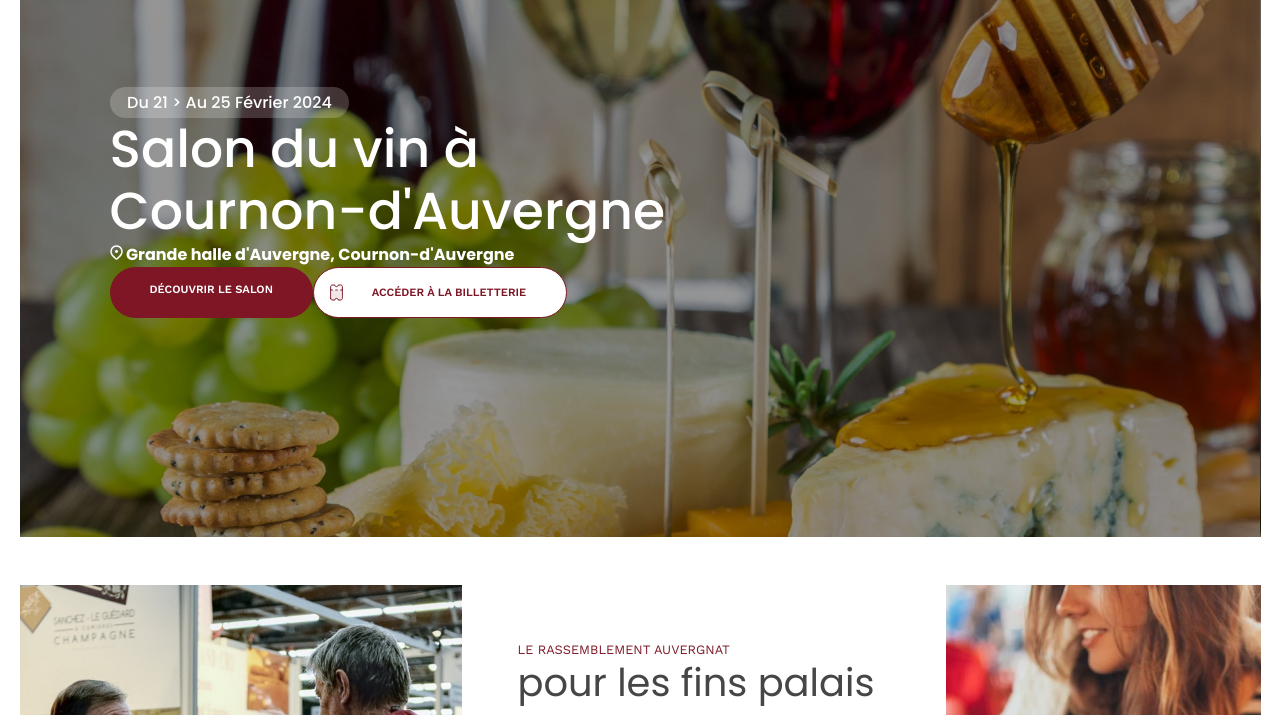
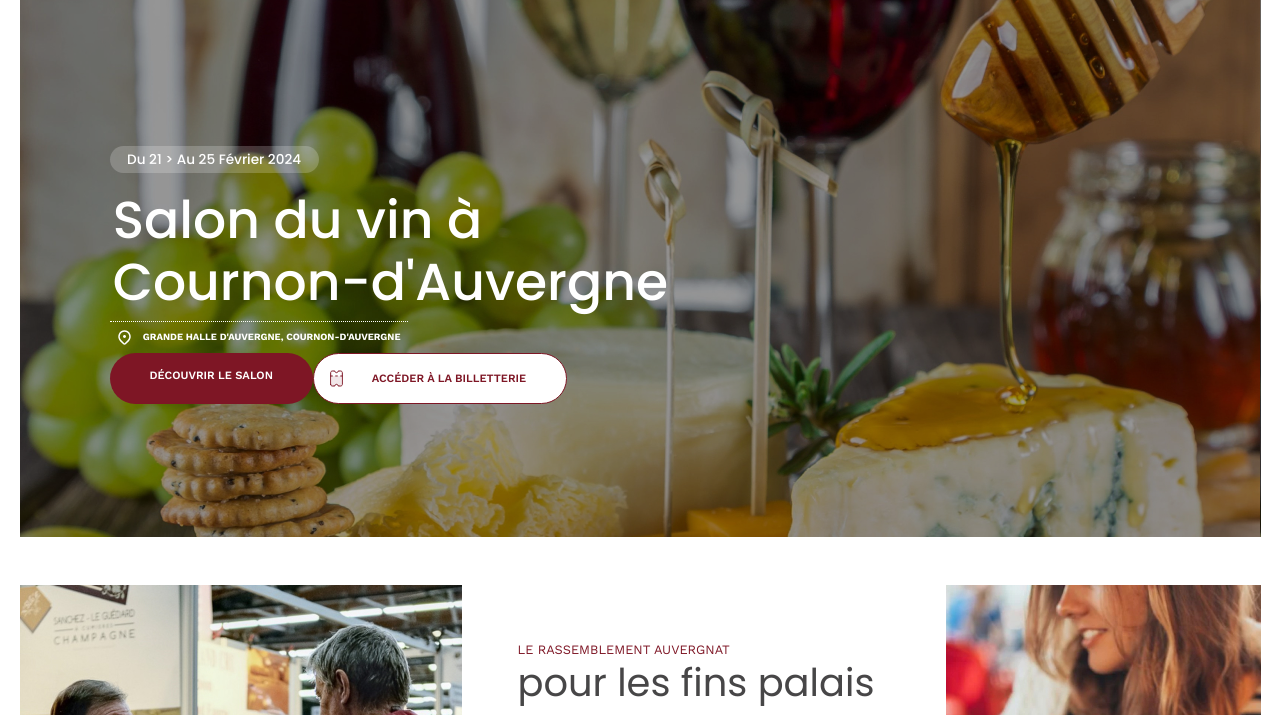
Before and after one commit to Balidriss/Human-Booster, a plain HTML site: page index.html in a window 1280 px wide. Shown: the part 85-800 px from the top of the page. Drawn offline with nearby package versions, Linux system fonts and the light colour scheme.

Commit message:
going for flex on "carousel article" in order de center verticaly,   styling carousel

```diff
--- a/style.css
+++ b/style.css
@@ -106,7 +106,8 @@ nav,
 .cta,
 label[for="email"],
 td:last-child p,
-footer li {
+footer li,
+.carousel-text p:last-of-type {
     font-family: var(--fontUppercase);
     text-transform: uppercase;
 }
@@ -348,6 +349,7 @@ h1 {
     font-weight: 500;
     text-transform: none;
     line-height: 3.875rem;
+    margin: 0.5rem 0.2rem;
 }
 
 .cta-carousel {
@@ -356,7 +358,8 @@ h1 {
 }
 
 #section-carousel article {
-
+    display: flex;
+    align-items: center;
     position: relative;
     overflow: hidden;
     padding: 0;
@@ -365,7 +368,8 @@ h1 {
 
 #section-carousel .carousel-text {
 
-    margin: 5rem;
+
+    margin-left: 5rem;
     position: absolute;
     z-index: 1;
     padding: 10px;
@@ -384,11 +388,25 @@ h1 {
 
 .carousel-text p:first-of-type {
     font-weight: 500;
-
+    font-size: 0.85rem;
     background-color: var(--bgDates);
     padding: 0.2rem 1.1rem;
+    margin: 1rem 0;
     border-radius: 2rem;
     width: fit-content;
+}
+
+.carousel-text p:last-of-type {
+    font-size: 0.6rem;
+    padding: 0.5rem;
+    width: fit-content;
+    border-top: dotted 1px var(--primaryColorLight);
+
+}
+
+.carousel-text p:last-of-type img {
+    vertical-align: middle;
+    margin-right: 1em;
 }
 
 #section-carousel .carousel img {
```
